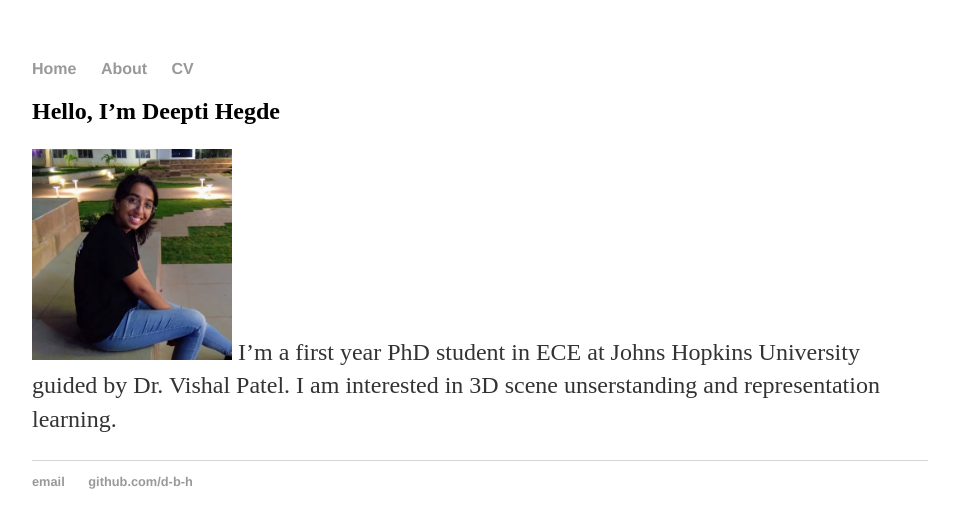
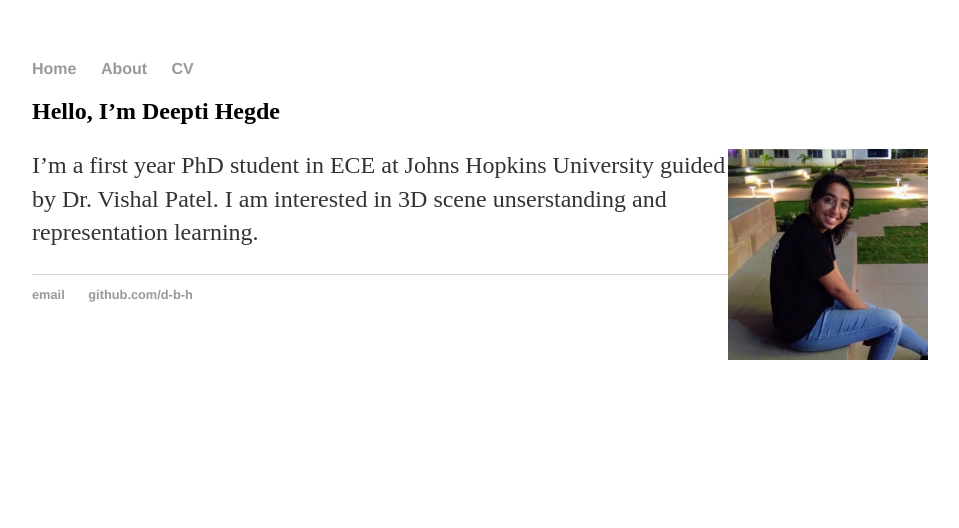
Before and after one commit to d-b-h/deepti.github.io, a Jekyll site: the page built from index.md, in a window 1280 px wide. Shown: the top 528 px of the page, without its empty margins (160-1119 px from the left). Built offline with Jekyll 4.4.1, drawn with Linux system fonts in a browser that asks for light colours; our own code applies the rules of GitHub Pages for plain Markdown files.

Commit message:
Update index.md

```diff
--- a/index.md
+++ b/index.md
@@ -1,4 +1,4 @@
 ## Hello, I'm Deepti Hegde
 
-<img src="deepti_crop.jpg" alt="drawing" width="200"/>
+<img src="deepti_crop.jpg" alt="drawing" width="200" ALIGN="right" />
 I'm a first year PhD student in ECE at Johns Hopkins University guided by Dr. Vishal Patel. I am interested in 3D scene unserstanding and representation learning.
```
